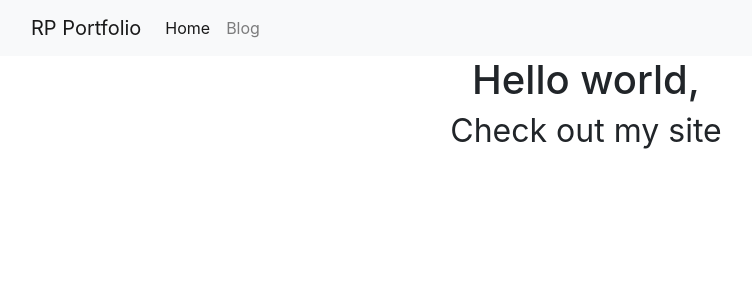
After one commit to koushik355/django-portfolio, a Django app: page / in a window 1280 px wide. The commit adds this page. Shown: the top 300 px of the page, without its empty margins (54-806 px from the left). Run offline with Django 3.2, Linux system fonts and the light colour scheme; some libraries are stand-ins or nearby versions.

Commit message:
enhancements

```diff
--- a/blog/templates/blog_detail.html
+++ b/blog/templates/blog_detail.html
@@ -1,5 +1,4 @@
 {% extends "base.html" %}
-
 {% block page_content %}
     <div class="col-md-8 offset-md-2">
         <h1>{{ post.title }}</h1>
--- a/personal_portfolio/templates/base.html
+++ b/personal_portfolio/templates/base.html
@@ -12,7 +12,7 @@
 
 <nav class="navbar navbar-expand-lg navbar-light bg-light">
     <div class="container">
-        <a class="navbar-brand" href="{% url 'project_index' %}">RP Portfolio</a>
+        <a class="navbar-brand" href="/">RP Portfolio</a>
         <button class="navbar-toggler" type="button" data-toggle="collapse" data-target="#navbarSupportedContent"
                 aria-controls="navbarSupportedContent" aria-expanded="false" aria-label="Toggle navigation">
             <span class="navbar-toggler-icon"></span>
@@ -21,10 +21,13 @@
         <div class="collapse navbar-collapse" id="navbarSupportedContent">
             <ul class="navbar-nav mr-auto">
                 <li class="nav-item active">
-                    <a class="nav-link" href="javascript:">Home</a>
+                    <a class="nav-link" href="/">Home</a>
                 </li>
+                {% comment %}<li class="nav-item">
+                    <a href="{% url 'projects:project_index' %}" class="nav-link">Projects</a>
+                </li>{% endcomment %}
                 <li class="nav-item">
-                    <a class="nav-link" href="javascript:">Blog</a>
+                    <a class="nav-link" href="{% url 'blog:blog_index' %}">Blog</a>
                 </li>
             </ul>
         </div>
--- /dev/null
+++ b/personal_portfolio/templates/project_index.html
@@ -0,0 +1,7 @@
+{% extends "base.html" %}
+
+{% block page_content %}
+    <div class="col-md-8 offset-md-2">
+        <h1 class="text-center">Hello world, <br> <small>Check out my site</small></h1>
+    </div>
+{% endblock %}
--- a/personal_portfolio/urls.py
+++ b/personal_portfolio/urls.py
@@ -15,10 +15,11 @@ Including another URLconf
 """
 from django.contrib import admin
 from django.urls import path, include
+from .views import project_index
 
 urlpatterns = [
     path('admin/', admin.site.urls),
-    # path('', include('hello_world.urls'))
+    path('', project_index),
     path('projects/', include('projects.urls')),
     path('blog/', include('blog.urls'))
 ]
--- /dev/null
+++ b/personal_portfolio/views.py
@@ -0,0 +1,5 @@
+from django.shortcuts import render
+
+
+def project_index(request):
+    return render(request, 'project_index.html')
--- a/projects/urls.py
+++ b/projects/urls.py
@@ -4,5 +4,5 @@ from . import views
 app_name = 'projects'
 urlpatterns = [
     path('', views.project_index, name='project_index'),
-    path('<int:pk>', views.project_detail, name='project_detail')
+    # path('<int:pk>', views.project_detail, name='project_detail')
 ]
```
Also changed, not shown: projects/views.py (+4 -4 lines), projects/templates/project_index.html (renamed from projects/templates/index.html), 1 other file.
